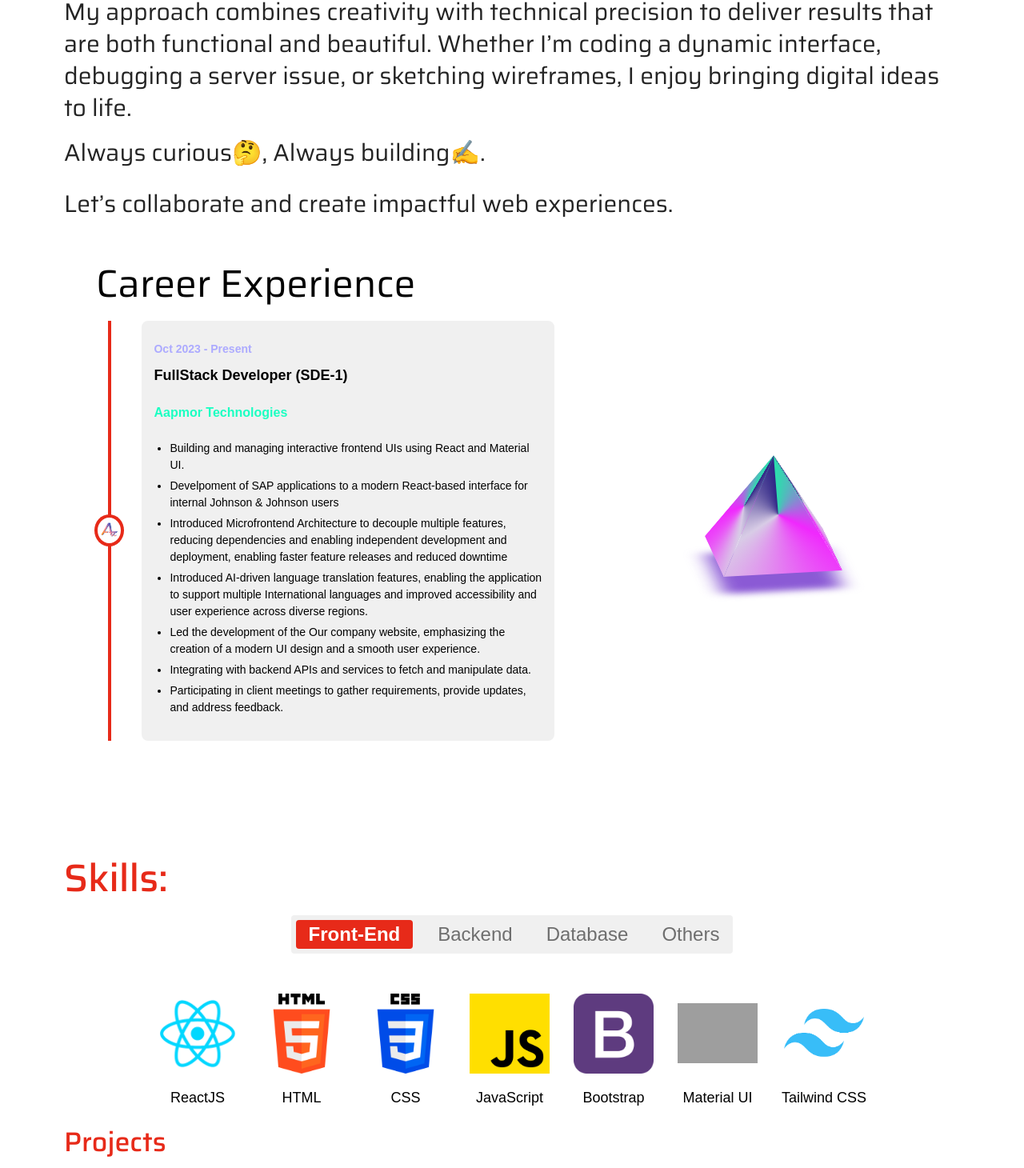
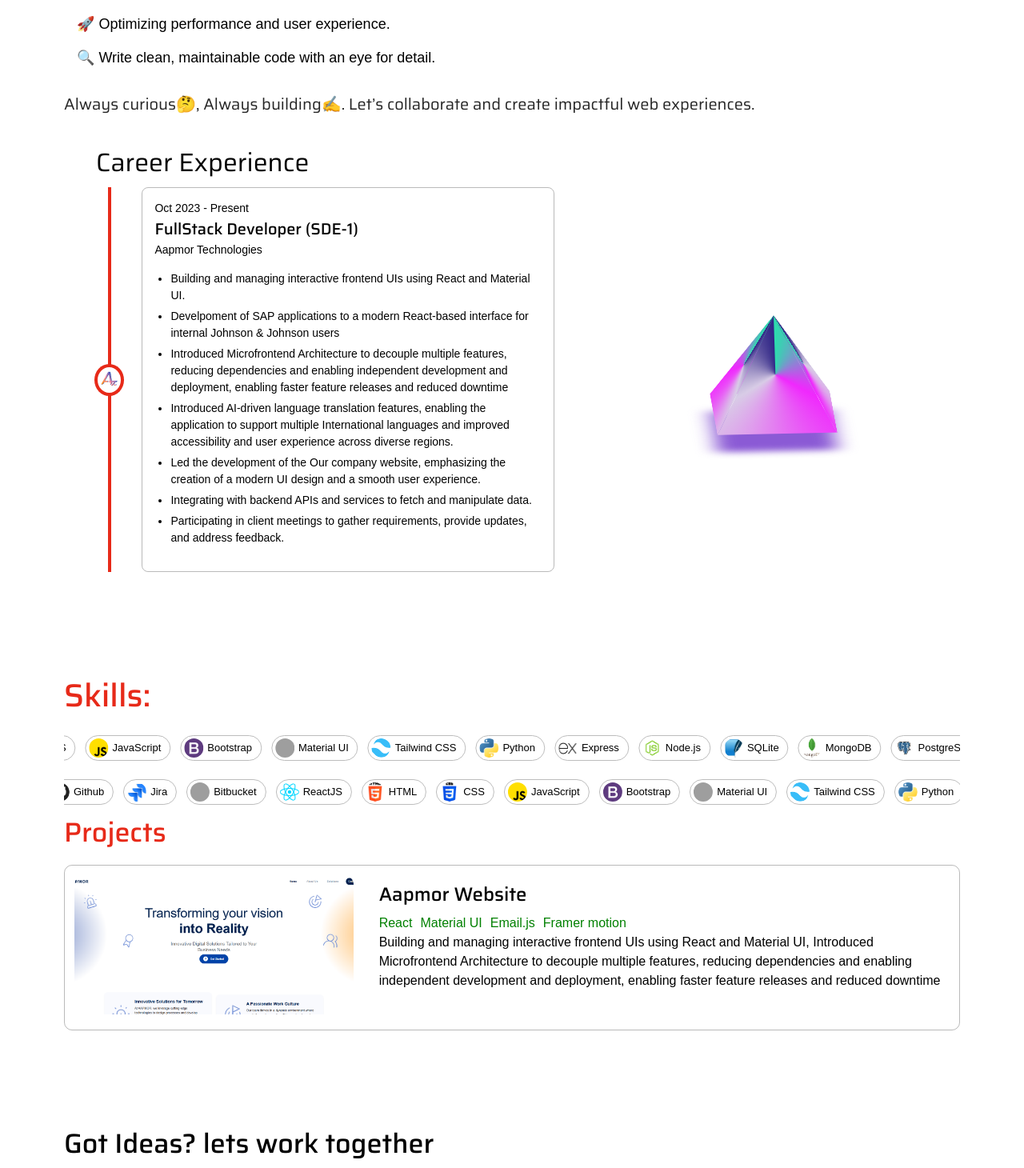
Before and after one commit to pranay0880/portfolio1, a React (Create React App) app: page / in a window 1280 px wide. Shown: the part 1210-2670 px from the top of the page at 80% size. Built offline with nearby package versions, Linux system fonts and the light colour scheme; grey boxes are pictures that could not be loaded; some icons are missing; a web font is replaced by a local one.

Commit message:
added skills

```diff
--- a/src/ThemeContext.js
+++ b/src/ThemeContext.js
@@ -20,14 +20,28 @@ export const CustomThemeProvider = ({ children }) => {
           ...(mode === "light"
             ? {
                 primary: { main: "#e72a19" },
-                background: { default: "#fff", paper: "#f0f0f0" },
-                text: { primary: "#000", secondary: "#242424" },
+                background: {
+                  default: "#fff",
+                  paper: "#f0f0f0",
+                },
+                text: {
+                  primary: "#000",
+                  secondary: "#242424",
+                  border: "#24242450",
+                },
                 grids: { main: "#f7f7f7" },
               }
             : {
                 primary: { main: "#FF4433" },
-                background: { default: "#121212", paper: "#1e1e1e" },
-                text: { primary: "#fff", secondary: "#ccc" },
+                background: {
+                  default: "#121212",
+                  paper: "#1e1e1e",
+                },
+                text: {
+                  primary: "#fff",
+                  secondary: "#ccc",
+                  border: "#cccccc50",
+                },
                 grids: { main: "#0d0d0d" },
               }),
         },
--- a/src/components/home/AboutContent.jsx
+++ b/src/components/home/AboutContent.jsx
@@ -23,7 +23,7 @@ const AboutContent = () => {
     <Box
       sx={{
         padding: {
-          lg: "12px 80px",
+          lg: "62px 80px 0px 80px",
           md: "40px 40px",
           sm: "40px 20px",
           xs: "72px 20px",
@@ -45,7 +45,7 @@ const AboutContent = () => {
       <Typography
         gutterBottom
         variant="h5"
-        sx={{ fontSize: { lg: "30px", md: "28px", sm: "20px", xs: "20px" } }}
+        sx={{ fontSize: { lg: "20px", md: "18px", sm: "16px", xs: "16px" } }}
       >
         Hi, I’m Pradeep Dasari — a Full Stack Developer and UI Designer with a
         keen eye for clean design and smooth user experiences.
@@ -56,7 +56,7 @@ const AboutContent = () => {
         sx={{
           color: (theme) => theme.palette.text.secondary,
           mb: 2,
-          fontSize: { lg: "30px", md: "28px", sm: "20px", xs: "20px" },
+          fontSize: { lg: "20px", md: "18px", sm: "16px", xs: "16px" },
         }}
       >
         Over the past{" "}
@@ -77,7 +77,7 @@ const AboutContent = () => {
       </Typography>
       <div>
         <Typography
-          sx={{ fontSize: { lg: "30px", md: "28px", sm: "20px", xs: "20px" } }}
+          sx={{ fontSize: { lg: "20px", md: "18px", sm: "16px", xs: "16px" } }}
           variant="h5"
         >
           What I Do Best 🧑‍💻:
@@ -100,39 +100,40 @@ const AboutContent = () => {
           ))}
         </List>
       </div>
-      <Typography
+      {/* <Typography
         variant="h5"
         sx={{
           color: (theme) => theme.palette.text.secondary,
-          fontSize: { lg: "30px", md: "28px", sm: "20px", xs: "20px" },
+          fontSize: { lg: "20px", md: "18px", sm: "16px", xs: "16px" },
         }}
       >
         My approach combines creativity with technical precision to deliver
         results that are both functional and beautiful. Whether I’m coding a
         dynamic interface, debugging a server issue, or sketching wireframes, I
         enjoy bringing digital ideas to life.
-      </Typography>
+      </Typography> */}
       <Typography
         variant="h5"
         sx={{
           mt: 2,
           color: (theme) => theme.palette.text.secondary,
-          fontSize: { lg: "30px", md: "28px", sm: "20px", xs: "20px" },
+          fontSize: { lg: "20px", md: "18px", sm: "16px", xs: "16px" },
         }}
       >
-        Always curious🤔, Always building✍️.
+        Always curious🤔, Always building✍️. Let’s collaborate and create
+        impactful web experiences.
       </Typography>
-      <Typography
+      {/* <Typography
         gutterBottom
         variant="h5"
         sx={{
           mt: 3,
           color: (theme) => theme.palette.text.secondary,
-          fontSize: { lg: "30px", md: "28px", sm: "20px", xs: "20px" },
+          fontSize: { lg: "20px", md: "18px", sm: "16px", xs: "16px" },
         }}
       >
         Let’s collaborate and create impactful web experiences.
-      </Typography>
+      </Typography> */}
       <Grid
         container
         sx={{
@@ -145,13 +146,20 @@ const AboutContent = () => {
         <Grid
           item
           size={{ xs: 12, md: 7 }}
-          sx={{ padding: { lg: "40px", md: "30px", sm: "10px", xs: "0px" } }}
+          sx={{
+            padding: {
+              lg: "40px",
+              md: "30px",
+              sm: "10px",
+              xs: "0px",
+            },
+          }}
         >
           <Typography
             variant="h4"
             gutterBottom
             sx={{
-              fontSize: { lg: "48px", md: "40px", sm: "32px", xs: "30px" },
+              fontSize: { lg: "32px", md: "28px", sm: "24px", xs: "24px" },
             }}
           >
             Career Experience
@@ -164,12 +172,19 @@ const AboutContent = () => {
               <Box
                 className="timeline-content"
                 sx={{
-                  backgroundColor: (theme) => theme.palette.background.paper,
+                  // backgroundColor: (theme) => theme.palette.background.paper,
+                  border: (theme) => `1px solid ${theme.palette.text.border}`,
                 }}
               >
-                <h1 className="timeline-date">{item.date}</h1>
-                <h3 className="timeline-position">{item.title}</h3>
-                <h4 className="timeline-company">{item.company}</h4>
+                <Typography variant="body2" className="timeline-date">
+                  {item.date}
+                </Typography>
+                <Typography variant="h6" className="timeline-position">
+                  {item.title}
+                </Typography>
+                <Typography variant="body2" className="timeline-company">
+                  {item.company}
+                </Typography>
                 <ul>
                   {item.description.map((desc, i) => (
                     <li key={i}>{desc}</li>
--- a/src/components/home/HomeContent.jsx
+++ b/src/components/home/HomeContent.jsx
@@ -14,7 +14,7 @@ const HomeContent = () => {
         justifyContent: "space-between",
         alignItems: "center",
         padding: {
-          lg: "12px 80px",
+          lg: "80px 80px",
           md: "40px 40px",
           sm: "40px 20px",
           xs: "72px 20px",
@@ -29,7 +29,7 @@ const HomeContent = () => {
           display: "flex",
           justifyContent: "center",
           alignItems: "center",
-          height: "500px",
+          height: { lg: "70vh", md: "75vh" },
           marginTop: "40px",
         }}
       >
@@ -38,7 +38,7 @@ const HomeContent = () => {
             gutterBottom
             variant="h4"
             sx={{
-              fontSize: { lg: "32px", md: "24px", sm: "20px", xs: "16px" },
+              fontSize: { lg: "32px", md: "30px", sm: "20px", xs: "16px" },
             }}
           >
             Hello, i'm
@@ -62,13 +62,16 @@ const HomeContent = () => {
             sx={{
               marginTop: "20px",
               color: (theme) => theme.palette.text.secondary,
-              fontSize: { lg: "36px", md: "30px", sm: "20px", xs: "20px" },
+              fontSize: { lg: "24px", md: "24px", sm: "20px", xs: "20px" },
             }}
           >
             <Typography
               variant="h5"
               component={"sapn"}
-              sx={{ fontWeight: "bold" }}
+              sx={{
+                fontWeight: "bold",
+                fontSize: { lg: "24px", md: "24px", sm: "20px", xs: "20px" },
+              }}
             >
               {" "}
               Full Stack Developer{" "}
@@ -82,6 +85,7 @@ const HomeContent = () => {
             sx={{
               marginTop: "10px",
               color: (theme) => theme.palette.text.secondary,
+              fontSize: { lg: "24px", md: "20px", sm: "16px", xs: "16px" },
             }}
           >
             {" "}
--- a/src/components/home/PorjectsContent.jsx
+++ b/src/components/home/PorjectsContent.jsx
@@ -5,6 +5,8 @@ import {
   ToggleButton,
   Grid,
   IconButton,
+  Chip,
+  Avatar,
 } from "@mui/material";
 import React, { useState } from "react";
 import OpenInNewIcon from "@mui/icons-material/OpenInNew";
@@ -14,18 +16,36 @@ import { projects, techData } from "../helpers/CommonHelpers";
 const PorjectsContent = () => {
   const [alignment, setAlignment] = useState("frontend");
 
-  const handleChange = (event, newAlignment) => {
-    if (newAlignment !== null) {
-      setAlignment(newAlignment);
-    }
-  };
+  const allTech = [
+    ...techData.frontend,
+    ...techData.backend,
+    ...techData.database,
+    ...techData.others,
+  ];
+
+  const allDuplicatedTech = [...allTech, ...allTech];
+
+  const renderScrollRow = (data, reverse = false) => (
+    <div className="chip-scrolling-wrapper">
+      <div className={`chip-scrolling-track ${reverse ? "reverse" : ""}`}>
+        {data.map((tech, index) => (
+          <Chip
+            key={`${tech.name}-${index}`}
+            label={tech.name}
+            avatar={<Avatar src={tech.img} />}
+            variant="outlined"
+          />
+        ))}
+      </div>
+    </div>
+  );
   return (
     <Box
       sx={{
         padding: {
-          lg: "12px 80px",
-          md: "40px 40px",
-          sm: "40px 20px",
+          lg: "60px 80px",
+          md: "60px 40px",
+          sm: "60px 20px",
           xs: "72px 20px",
         },
       }}
@@ -35,12 +55,11 @@ const PorjectsContent = () => {
         variant="h4"
         color={(theme) => theme.palette.primary.main}
         fontWeight="500"
-        marginTop={6}
-        sx={{ fontSize: { lg: "48px", md: "40px", sm: "32px", xs: "30px" } }}
+        sx={{ fontSize: { lg: "40px", md: "36px", sm: "32px", xs: "30px" } }}
       >
         Skills:
       </Typography>
-      <Box
+      {/* <Box
         sx={{
           display: "flex",
           flexDirection: "column",
@@ -201,6 +220,11 @@ const PorjectsContent = () => {
             </div>
           ))}
         </Box>
+      </Box> */}
+
+      <Box>
+        {renderScrollRow(allDuplicatedTech, false)}
+        {renderScrollRow(allDuplicatedTech, true)}
       </Box>
       <Box
         sx={{
@@ -225,14 +249,15 @@ const PorjectsContent = () => {
             key={index}
             sx={{
               display: "flex",
-              backgroundColor: (theme) => theme.palette.background.paper,
-              borderRadius: "20px",
+              // backgroundColor: (theme) => theme.palette.background.paper,
+              border: (theme) => `1px solid ${theme.palette.text.border}`,
+              borderRadius: "10px",
               flexWrap: "wrap",
               "&:hover": {
                 transform: "scale(1.02)",
                 transition: "transform 0.3s ease-in-out",
-                borderTop: (theme) =>
-                  `1px solid ${theme.palette.text.secondary}`,
+                borderLeft: (theme) =>
+                  `4px solid ${theme.palette.text.secondary}`,
               },
             }}
           >
--- a/src/styles/ProjectContent.css
+++ b/src/styles/ProjectContent.css
@@ -46,7 +46,7 @@
 
 .timeline-date {
   font-size: 14px;
-  color: #acaaff;
+  /* color: #acaaff; */
   font-weight: bold;
 }
 
@@ -59,7 +59,7 @@
 .timeline-company {
   font-size: 16px;
   font-weight: bold;
-  color: #1bffc2;
+  /* color: #1bffc2; */
 }
 
 .timeline-content ul {
@@ -144,3 +144,43 @@
   transform: rotateX(90deg) translateZ(-40px);
   filter: blur(12px);
 }
+
+/* skills  */
+
+.chip-scrolling-wrapper {
+  overflow: hidden;
+  white-space: nowrap;
+  width: 100%;
+  padding: 10px 0;
+}
+
+.chip-scrolling-track {
+  display: inline-flex;
+  animation: scrollLeft 40s linear infinite;
+  gap: 12px;
+}
+
+.chip-scrolling-track.reverse {
+  animation: scrollRight 40s linear infinite;
+}
+
+.chip-scrolling-wrapper:hover .chip-scrolling-track {
+  animation-play-state: paused;
+}
+@keyframes scrollLeft {
+  0% {
+    transform: translateX(0%);
+  }
+  100% {
+    transform: translateX(-50%);
+  }
+}
+
+@keyframes scrollRight {
+  0% {
+    transform: translateX(-50%);
+  }
+  100% {
+    transform: translateX(0%);
+  }
+}
```
Also changed, not shown: src/components/home/ContactContent.jsx (+39 -3 lines).
